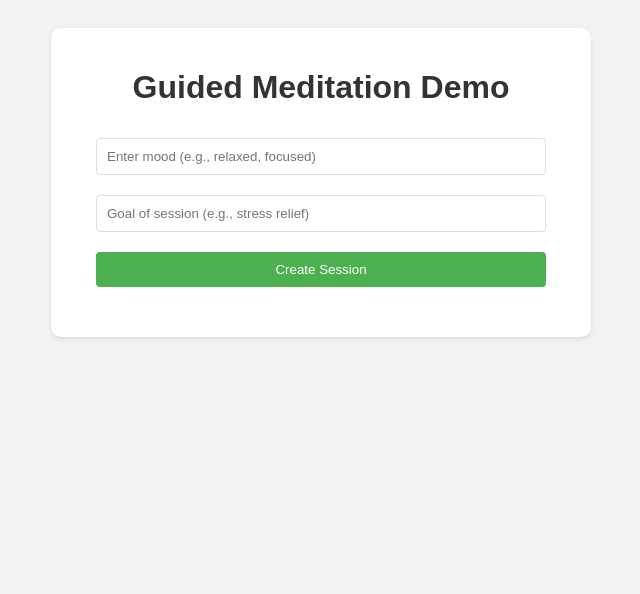
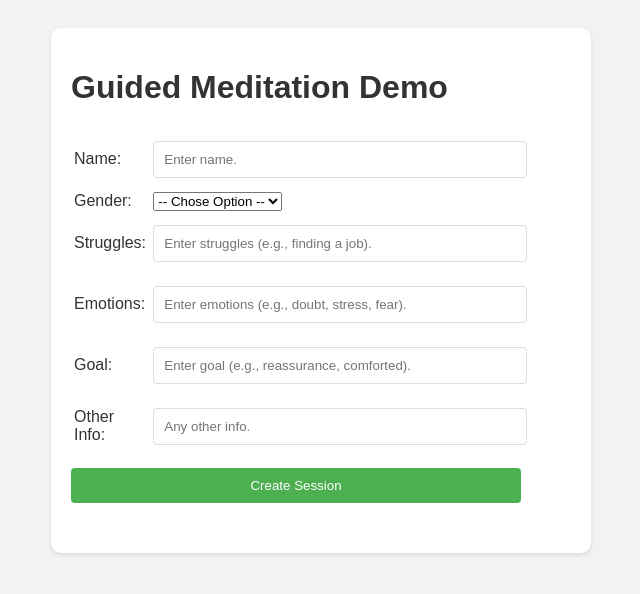
Before and after one commit to jgsavage98/chatbot-demo, a Flask app: page / in a window 1280 px wide. Shown: the top 594 px of the page, without its empty margins (319-959 px from the left). Run offline with Flask 2, Linux system fonts and the light colour scheme.

Commit message:
Implemented perfected text-to-speech and updated input parameters

```diff
--- a/app/routes.py
+++ b/app/routes.py
@@ -1,8 +1,14 @@
 from flask import Blueprint, request, jsonify, render_template, Response
+from pydub import AudioSegment
 import requests
 import openai
 import os
 import logging
+from io import BytesIO
+from azure.storage.blob import BlobServiceClient
+
+openai.api_key=os.getenv('OPENAI_API_KEY')
+CHUNK_SIZE = 1024
 
 # Configure logging
 logging.basicConfig(level=logging.INFO)
@@ -17,16 +23,32 @@ def index():
 @main.route('/create_meditation', methods=['POST'])
 def create_meditation():
     data = request.json
-    mood = data.get('mood')
-    # music = data.get('music')
+    client_name = data.get('name')
+    gender = data.get('gender')
+    struggles = data.get('struggles')
+    emotions = data.get('emotions')
     goal = data.get('goal')
-    # duration = data.get('duration')
+    other_info = data.get('other_info')
 
     try:
+        pronouns = "they/them"
+        if gender=='male':
+            pronouns = "he/him"
+        elif gender=='female':
+            pronouns = "she/her"
+
+        prompt = f"""
+            You are a guided mediation expert. Your client, {client_name}, {pronouns} is struggling with {struggles}. {pronouns} wants to {emotions}.
+            {pronouns}'d like to feel {goal}. Some additional information about {client_name} includes {other_info}. Write a 5-minute personalized meditation script (around 650 words)
+            for {client_name} without any introduction, titles, or headings. Use his name in the script to make it more personal.
+            Add in the following string : "<break time=\"1.0s\" />" after every sentence, and this string: "<break time=\"3.0s\" />"
+            wherever you think a 3 second pause is appropriate, and this string: "<break time=\"3.0s\" /> <break time=\"3.0s\" /> <break time=\"3.0s\" />"
+            wherever you need a long 10 second pause. Make the whole meditation 5 minutes long. Do not include any titles or headings.
+        """
         # Generate meditation script using OpenAI
         response = openai.Completion.create(
-            engine="text-davinci-003",
-            prompt=f"Create a guided meditation script. Mood: {mood}, Goal: {goal}.",
+            model="gpt-3.5-turbo-instruct",
+            prompt=prompt,
             max_tokens=1000
         )
         script = response.choices[0].text.strip()
@@ -34,38 +56,77 @@ def create_meditation():
         logger.info(script)
         logger.info('********* End of Script ********\n')
 
+        # This is the path to Fiona's voice on ElevenLabs
+        url = "https://api.elevenlabs.io/v1/text-to-speech/7L2F0M8ojXkZ6StuH3Zr/stream?optimize_streaming_latency=4"
 
-        # Chunk the script
-        chunks = chunk_script(script)
+        # This is the header to access Fiona's voice on ElevenLabs
+        headers = {
+        "Accept": "audio/mpeg",
+        "Content-Type": "application/json",
+        "xi-api-key": os.getenv('XI_API_KEY')
+        }
+        script = response.choices[0].text.strip()
 
-        # Azure TTS details
-        azure_endpoint = "https://eastus.tts.speech.microsoft.com/cognitiveservices/v1"
-        azure_key = os.getenv('AZURE_TTS_KEY')
-        headers = {
-            'Ocp-Apim-Subscription-Key': azure_key,
-            'Content-Type': 'application/ssml+xml',
-            'X-Microsoft-OutputFormat': 'audio-16khz-128kbitrate-mono-mp3'
+        # Set up the API call to ElevenLabs for TTS
+        data = {
+        "text": script,
+        "model_id": "eleven_monolingual_v1",
+        "voice_settings": {
+            "stability": 0.43,
+            "similarity_boost": 0.28,
+            "style": 0.23,
+            "use_speaker_boost": 0
+            }
         }
 
-        # Process each chunk
-        combined_audio = bytearray()
-        print("Number of chunks: ", len(chunks))
-        counter = 1
-        for chunk in chunks:
-            print("Chunk Number ", counter)
-            ssml = f"<speak version='1.0' xml:lang='en-US'> <voice xml:lang='en-US' xml:gender='Female' name='en-US-JennyNeural'>{chunk}</voice> </speak>"
-            logger.info('********* Start of SSML Chunk ********\n')
-            logger.info(ssml)
-            logger.info('********* End of SSML Chunk ********\n')
+        # Fetch and store the main audio in memory
+        response = requests.post(url, json=data, headers=headers)
+        main_audio_buffer = BytesIO()
 
-            response = requests.post(azure_endpoint, headers=headers, data=ssml.encode('utf-8'))
-            if response.status_code == 200:
-                combined_audio.extend(response.content)
-            else:
-                raise Exception(f"Error from Azure TTS service: {response.status_code}")
-            counter+=1
+        for chunk in response.iter_content(chunk_size=CHUNK_SIZE):
+            if chunk:
+                main_audio_buffer.write(chunk)
 
-        return Response(bytes(combined_audio), mimetype='audio/mpeg')
+        # Reset buffer position to the start
+        main_audio_buffer.seek(0)
+
+        # Load the main audio for processing
+        sound1 = AudioSegment.from_file(main_audio_buffer, format="mp3")
+        sound1.export(f"sound1.mp3", format='mp3')
+
+        # Now get the background music from the Azure Storage Account
+        # Azure setup for background audio
+        connect_str = 'DefaultEndpointsProtocol=https;AccountName=backgroundaudio;AccountKey=JghVljN/kQzr8z+HgSLlpGP8On2JZF94Yaxxh1maDMoTtjBEyIz3Q0q9lZEi8nQ4D6LMHZg5Icru+AStoo2Zdg==;EndpointSuffix=core.windows.net'  # Replace with your Azure connection string
+        container_name = 'backgroundaudiofiles'  # Replace with your container name
+        blob_name = 'RelaxBackgroundAudio.mp3'  # Blob name for the background audio
+
+        blob_service_client = BlobServiceClient.from_connection_string(connect_str)
+        blob_client = blob_service_client.get_blob_client(container=container_name, blob=blob_name)
+
+        # Fetch and store the background audio in memory
+        background_audio_buffer = BytesIO()
+        background_audio_stream = blob_client.download_blob()
+
+        background_audio_stream.readinto(background_audio_buffer)
+        background_audio_buffer.seek(0)  # Reset buffer position to the start
+
+        # Load the background audio for processing
+        background = AudioSegment.from_file(background_audio_buffer, format="mp3")
+        background = background - 20  # Reduces volume by 20 dB
+
+        # Overlay background on sound1
+        combined = sound1.overlay(background)
+
+        # Export 'combined' to a byte stream
+        combined_byte_stream = BytesIO()
+        combined.export(combined_byte_stream, format="mp3")
+
+        # Reset buffer position to the start of the stream
+        combined_byte_stream.seek(0)
+
+        # Read the byte stream and return it in the response
+        return Response(combined_byte_stream.read(), mimetype='audio/mpeg')
+
 
     except Exception as e:
         logger.error(f"An error occurred: {str(e)}")
--- a/app/static/script.js
+++ b/app/static/script.js
@@ -1,8 +1,13 @@
 function createSession() {
-    var mood = document.getElementById('mood').value;
+    // var mood = document.getElementById('mood').value;
     // var music = document.getElementById('music').value;
+    // var duration = document.getElementById('duration').value;
+    var name = document.getElementById('name').value;
+    var gender = document.getElementById('gender').value;
+    var struggles = document.getElementById('struggles').value;
+    var emotions = document.getElementById('emotions').value;
     var goal = document.getElementById('goal').value;
-    // var duration = document.getElementById('duration').value;
+    var other_info = document.getElementById('other_info').value;
     var createSessionButton = document.getElementById('createSessionButton');
     var progressBar = document.getElementById('progressBar');
     var audioContainer = document.getElementById('audioContainer'); // Add an element to hold the audio player
@@ -20,7 +25,7 @@ function createSession() {
         headers: {
             'Content-Type': 'application/json',
         },
-        body: JSON.stringify({ mood, goal}),
+        body: JSON.stringify({ name, gender, struggles, emotions, goal, other_info}),
     })
     .then(response => {
         if (!response.ok) {
--- a/app/static/style.css
+++ b/app/static/style.css
@@ -13,6 +13,7 @@ body {
     padding: 20px;
     margin: auto;
     max-width: 500px;
+    text-align: left;
 }
 
 input[type="text"], input[type="number"], button {
--- a/app/templates/index.html
+++ b/app/templates/index.html
@@ -9,12 +9,41 @@
 <body>
     <div class="container">
         <h1>Guided Meditation Demo</h1>
-        <input type="text" id="mood" placeholder="Enter mood (e.g., relaxed, focused)">
-        <!-- <input type="text" id="music" placeholder="Type of music (e.g., nature, ambient)"> -->
-        <input type="text" id="goal" placeholder="Goal of session (e.g., stress relief)">
-        <!-- <input type="number" id="duration" placeholder="Duration in minutes"> -->
-        <button id="createSessionButton" onclick="createSession()">Create Session</button>
-
+        <form>
+            <table>
+                <tr>
+                    <td><label for="name" >Name:</label></td>
+                    <td><input type="text" id="name" placeholder="Enter name."> </td>
+                </tr>
+                <tr>
+                    <td><label for="gender" >Gender:</label></td>
+                    <td><select id="gender" name="gender" style="text-align: left;">
+                        <option>-- Chose Option -- </option>
+                        <option value="female">Female</option>
+                        <option value="male">Male</option>
+                        <option value="other">Other</option>
+                        <option value="preferNotToSay">Prefer not to say</option>
+                        </select></td>
+                </tr>
+                <tr>
+                    <td><label for="struggles" >Struggles:</label></td>
+                    <td><input type="text" size="50" id="struggles" placeholder="Enter struggles (e.g., finding a job)."></td>
+                </tr>
+                <tr>
+                    <td><label for="emotions" >Emotions:</label></td>
+                    <td><input type="text" id="emotions" placeholder="Enter emotions (e.g., doubt, stress, fear)."></td>
+                </tr>
+                <tr>
+                    <td><label for="goal" >Goal:</label></td>
+                    <td><input type="text" id="goal" placeholder="Enter goal (e.g., reassurance, comforted)."></td>
+                </tr>
+                <tr>
+                     <td><label for="other_info" >Other Info:</label></td>
+                    <td><input type="text" id="other_info" placeholder="Any other info."></td>
+                </tr>
+             </table>
+            <button id="createSessionButton" onclick="createSession()">Create Session</button>
+        </form>
         <!-- Progress Bar -->
         <div id="progressBar" style="display:none;">
             <p>Loading...</p>
```
